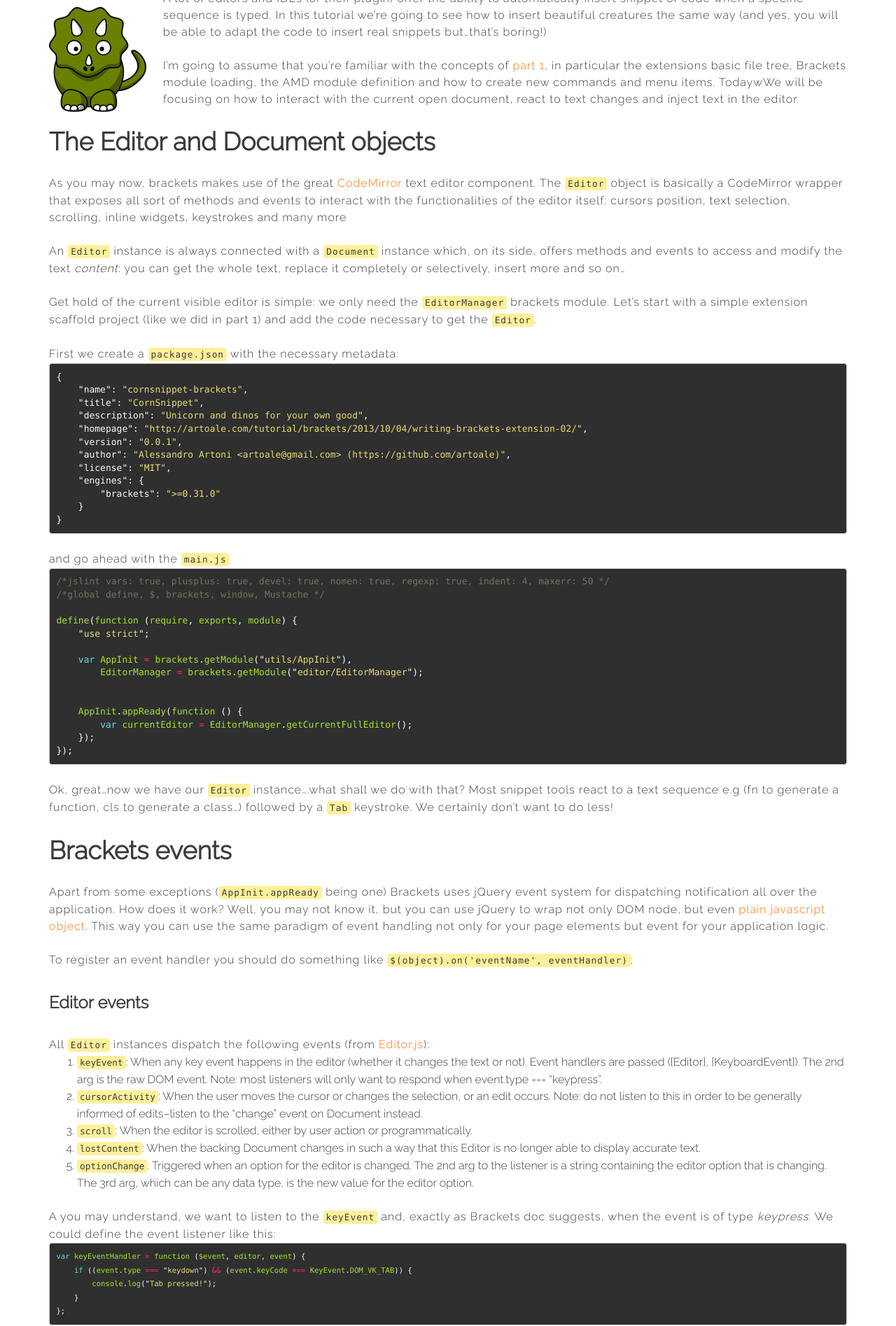
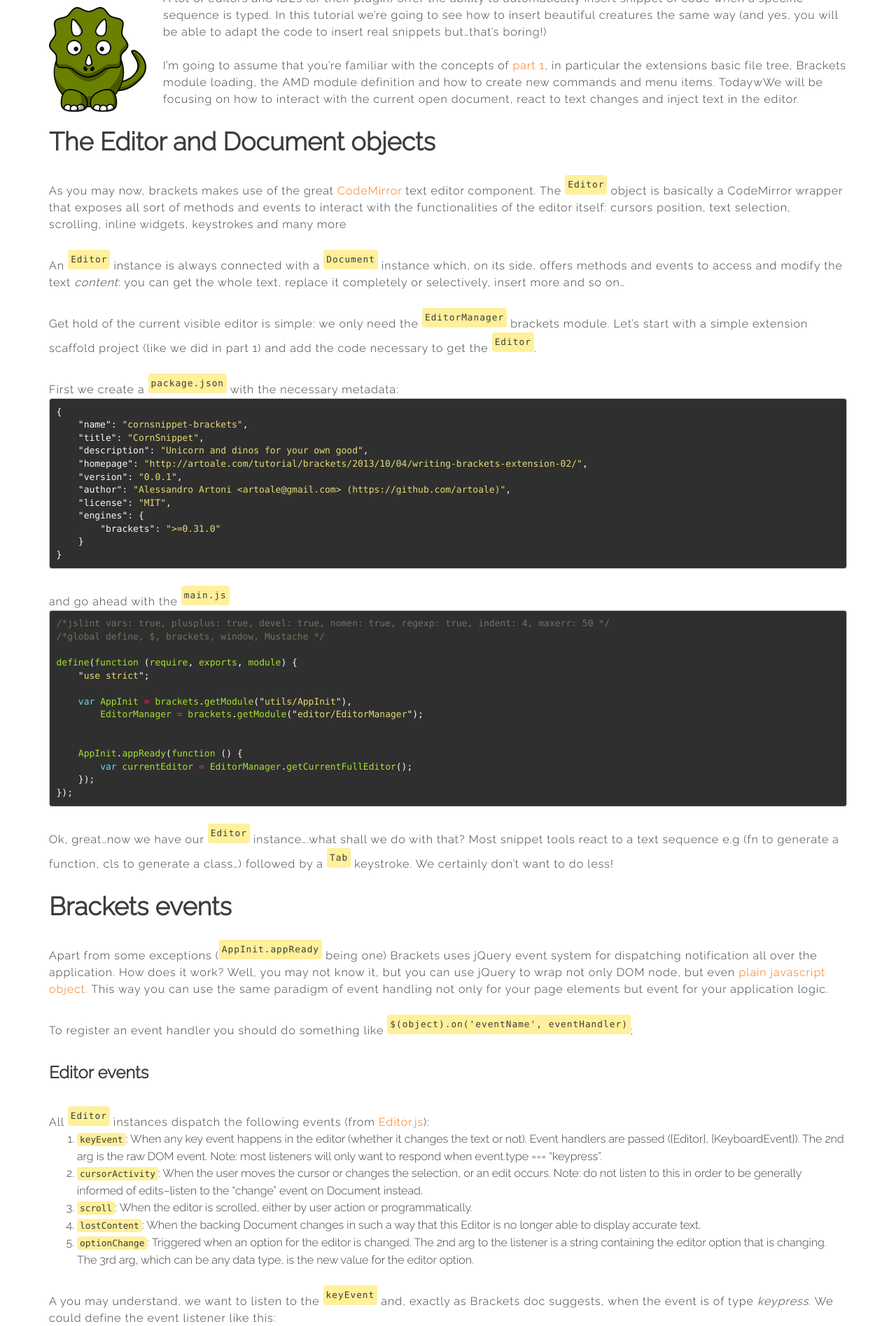
Before and after one commit to artoale/artoale.github.com, a Jekyll site: the page built from _posts/2013-10-04-writing-brackets-extension-02.md, in a window 1280 px wide. Shown: the part 325-2220 px from the top of the page at 70% size. Built offline with Jekyll 4.4.1, drawn with Linux system fonts in a browser that asks for light colours; nearby versions of some CDN libraries; Markdown is read by kramdown in place of the engine named in the settings; comment, search, counter and statistics services are not loaded.

Commit message:
Fix long codelines on mobile

```diff
--- a/css/main.css
+++ b/css/main.css
@@ -274,7 +274,13 @@
 article.post .social {
   text-align: right;
 }
-/* line 68, ../sass/_post.scss */
+/* line 67, ../sass/_post.scss */
+article.post p code {
+  max-width: 100%;
+  display: inline-block;
+  overflow: auto;
+}
+/* line 73, ../sass/_post.scss */
 article.post pre code, article.post pre {
   white-space: pre;
   word-break: normal;
@@ -282,7 +288,7 @@
   word-wrap: normal;
 }
 
-/* line 78, ../sass/_post.scss */
+/* line 83, ../sass/_post.scss */
 .disqus {
   padding-top: 10px;
   color: white;
@@ -296,7 +302,7 @@
 }
 
 @media (max-width: 767px) {
-  /* line 96, ../sass/_post.scss */
+  /* line 101, ../sass/_post.scss */
   article.post img {
     display: block;
     margin: auto;
--- a/sass/_post.scss
+++ b/sass/_post.scss
@@ -64,6 +64,11 @@
         text-align: right;
     }
 
+    p code {
+        max-width: 100%;
+        display: inline-block;
+        overflow: auto;
+    }
     //Override stupid bootstrap wrapping (why?!)
     pre code, pre {
         white-space:pre;
```
